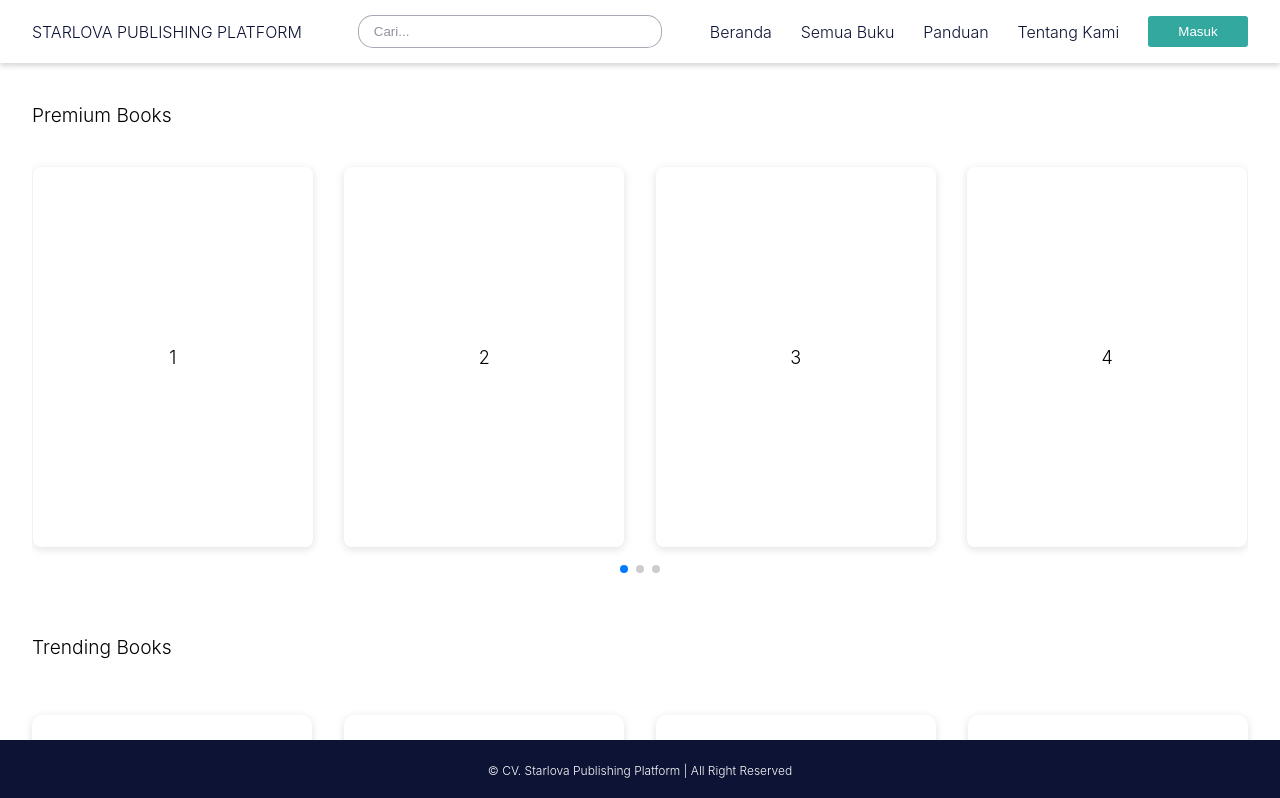
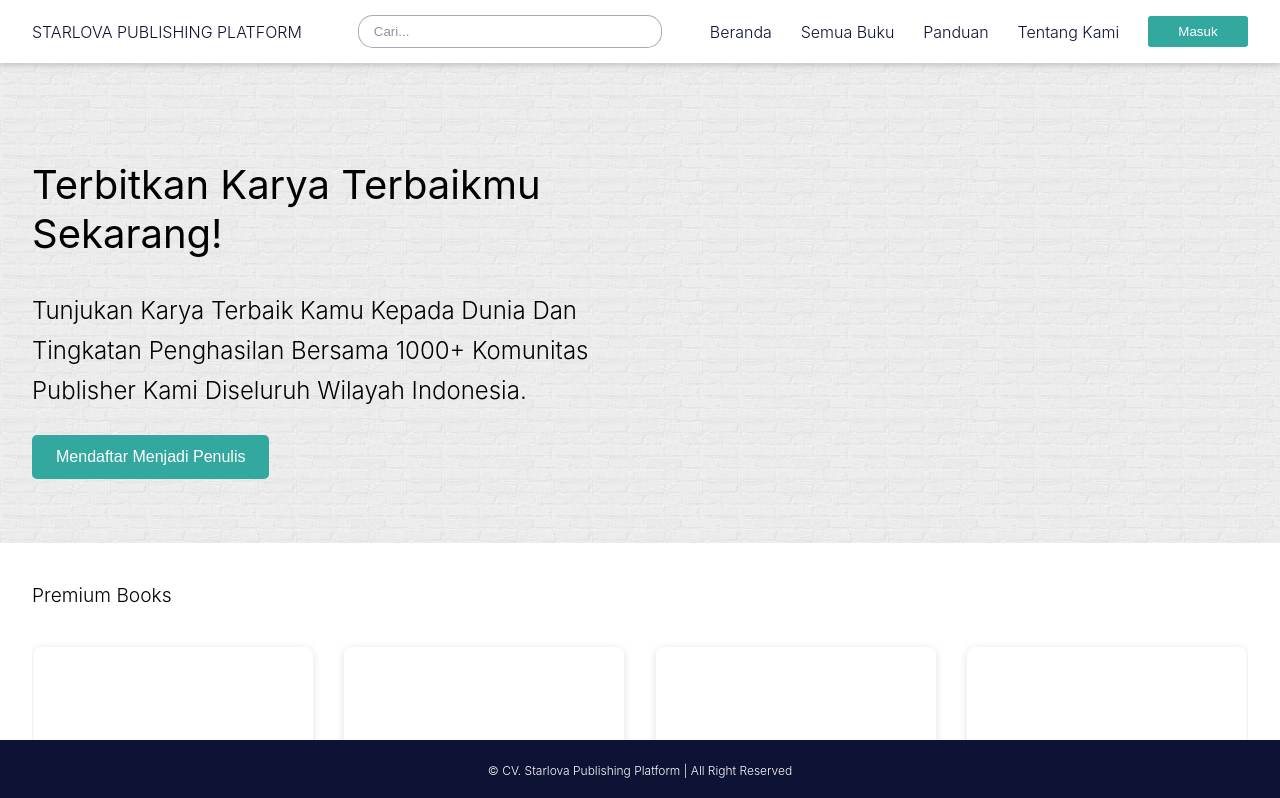
Before and after one commit to snipkode/Book, a Next.js app: page / in a window 1280 px wide. Shown: the top 798 px of the page. Built offline with nearby package versions, Linux system fonts and the light colour scheme.

Commit message:
add banner

```diff
--- /dev/null
+++ b/components/Banner/index.js
@@ -0,0 +1,14 @@
+
+export default function Banner() {
+    return (
+        <div className="banner">
+            <div className="left-menu">
+                <div className="heading-banner">
+                    <h2>Terbitkan Karya Terbaikmu Sekarang!</h2>
+                    <p>Tunjukan Karya Terbaik Kamu Kepada Dunia Dan Tingkatan Penghasilan Bersama 1000+ Komunitas Publisher Kami Diseluruh Wilayah Indonesia.</p>
+                </div>
+                <button className="button-banner">Mendaftar Menjadi Penulis</button>
+            </div>
+        </div>
+    )
+}
--- a/components/Layout/index.js
+++ b/components/Layout/index.js
@@ -1,4 +1,5 @@
 import Head from 'next/head';
+import Banner from '../Banner';
 import Footer from '../Footer';
 import Header from '../Header';
 
@@ -11,6 +12,7 @@ export default function Layout({ children, title }) {
                 <link rel="icon" href="/favicon.ico" />
             </Head>
             <Header />
+            <Banner/>
             <div className="main-bg">
                 {children}
             </div>
--- a/pages/index.js
+++ b/pages/index.js
@@ -1,3 +1,4 @@
+
 import Layout from '../components/Layout'
 import Swiper from '../components/Swiper'
 import Trending from '../components/Trending'
--- a/styles/globals.css
+++ b/styles/globals.css
@@ -23,6 +23,40 @@ a {
 
 * {
   box-sizing: border-box;
+}
+
+.banner {
+  display: flex;
+  flex-direction: row;
+  background-image: url('../components/Banner/banner-bg.jpeg');
+  width: 100%;
+  height: 480px;
+  padding: 1rem 2rem;
+  align-items: center;
+}
+
+.banner .left-menu  {
+  width: 50%;
+}
+
+.banner .left-menu .heading-banner > h2 {
+  font-size: 2.5rem;
+  font-weight: 400;
+}
+.banner .left-menu .heading-banner > p {
+  font-size: 1.5rem;
+  line-height: 2.5rem;
+  font-weight: 300;
+}
+
+.banner .button-banner {
+  background-color: var(--secondary);
+  color: white;
+  font-size: 1rem;
+  border: none;
+  padding: 0.8rem 1.5rem;
+  border-radius: 5px;
+  cursor: pointer;
 }
 
 .content {
```
Also changed, not shown: components/Banner/banner-bg.jpeg (added).
